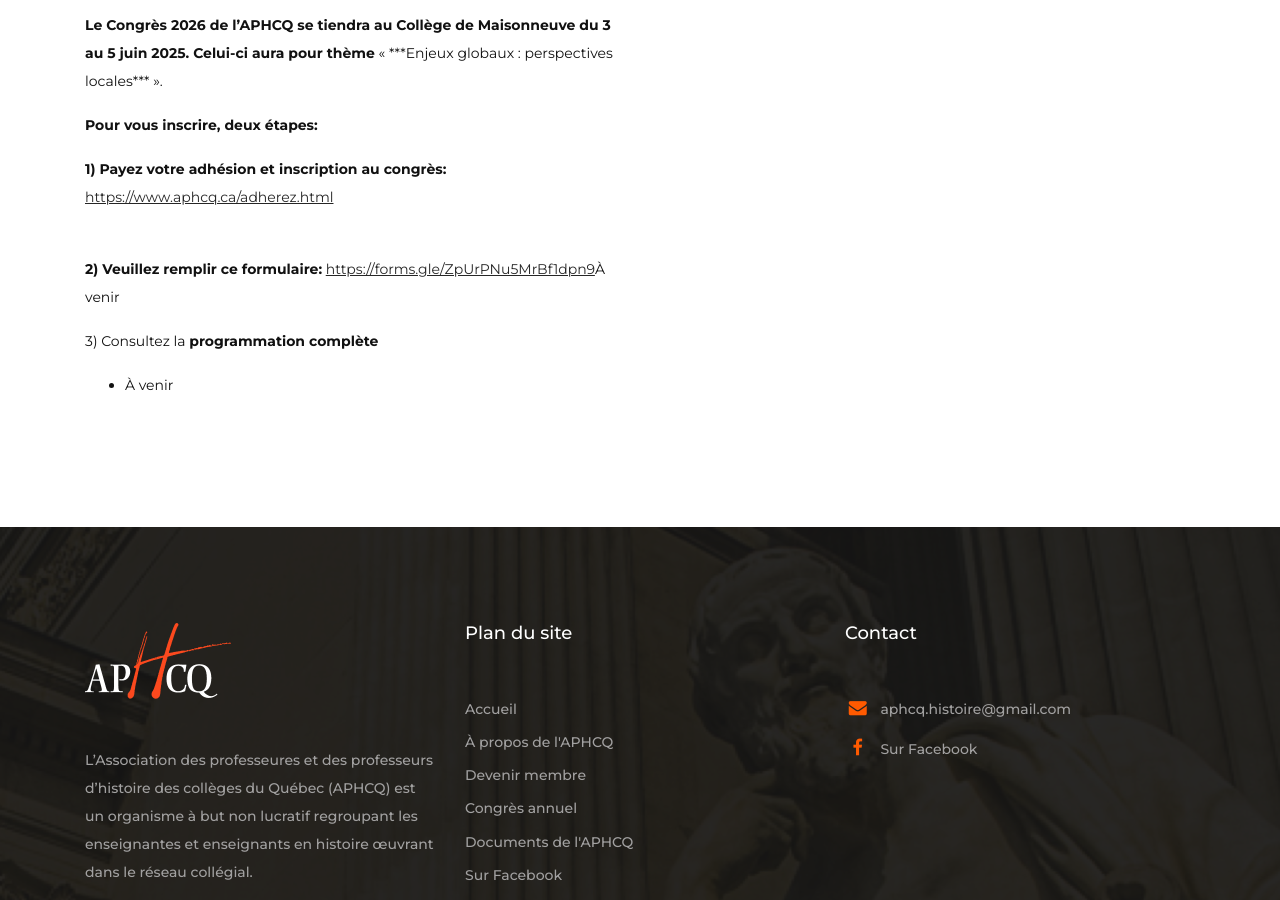
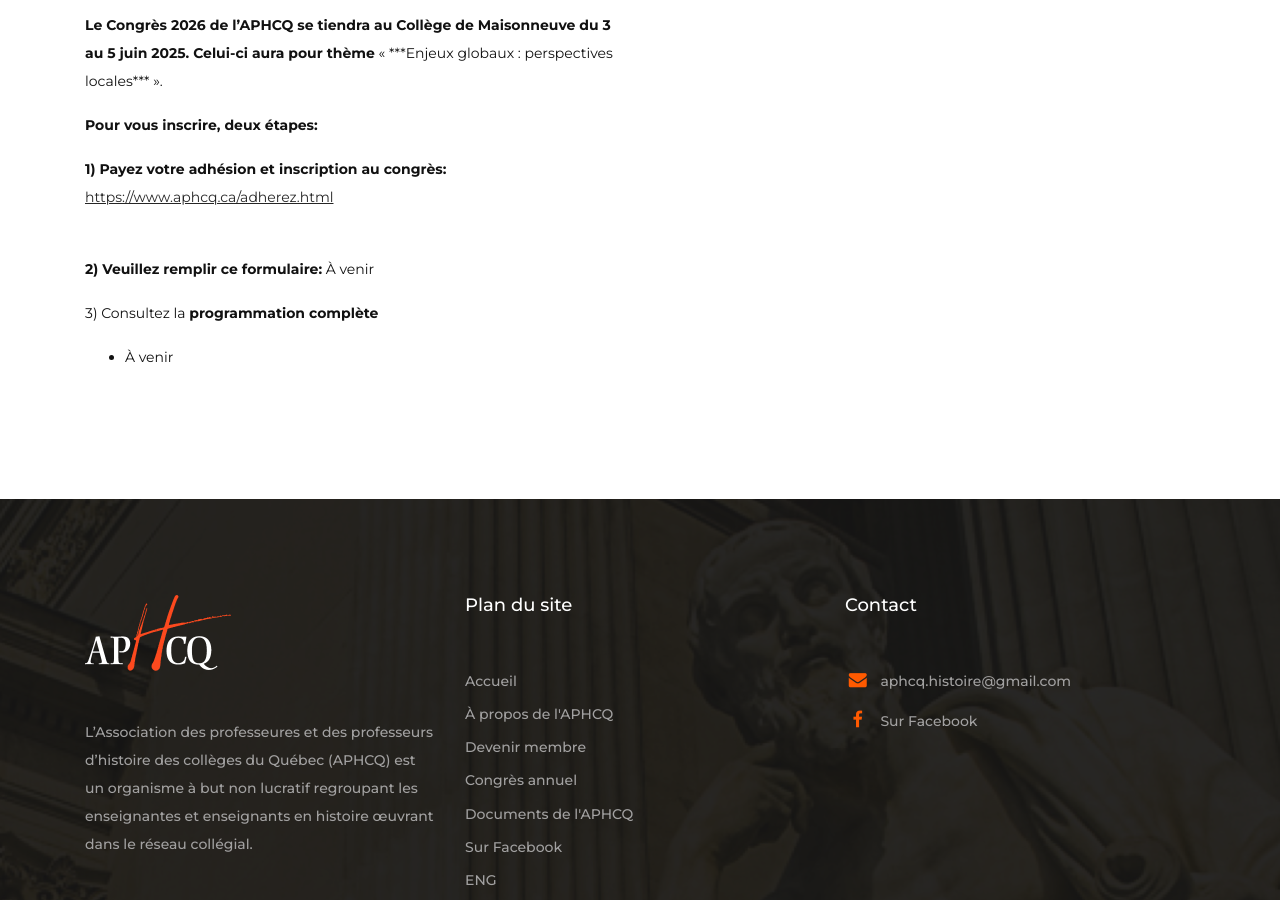
Before and after one commit to aphcq-association/site-web, a Jekyll site: the page built from docs/congres.html, in a window 1280 px wide and 900 px high, scrolled down 527 px. Built offline with Jekyll 4.4.1, drawn with Linux system fonts in a browser that asks for light colours.

Commit message:
Update Pages “congres”

```diff
--- a/docs/congres.html
+++ b/docs/congres.html
@@ -13,7 +13,7 @@
 
 \
 **2) Veuillez remplir ce formulaire:**
-<https://forms.gle/ZpUrPNu5MrBf1dpn9>À﻿ venir
+[](https://forms.gle/ZpUrPNu5MrBf1dpn9)À﻿ venir
 
 3﻿) Consultez la  **programmation complète**
 
```
